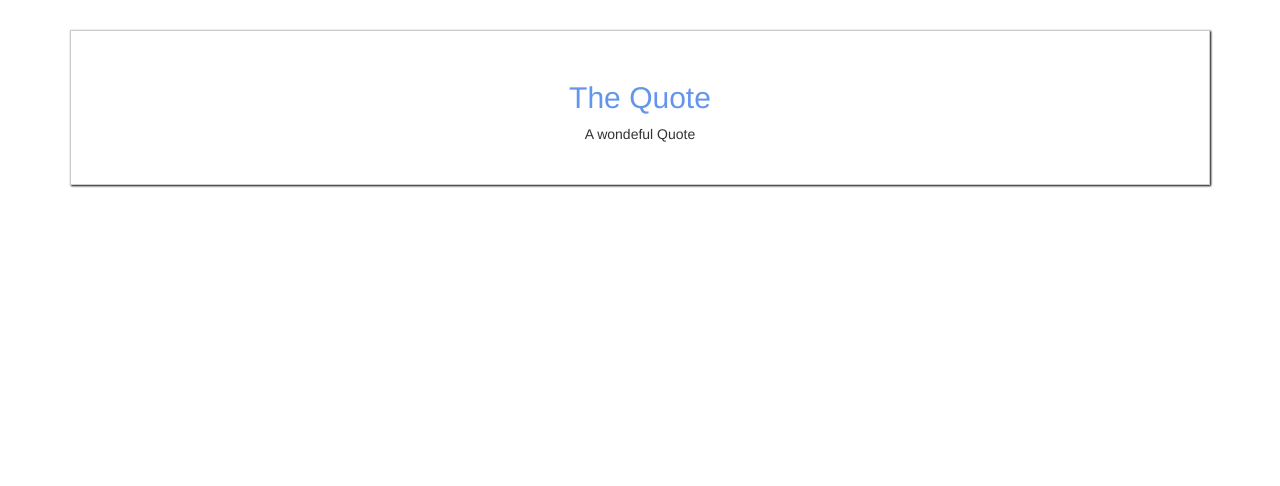
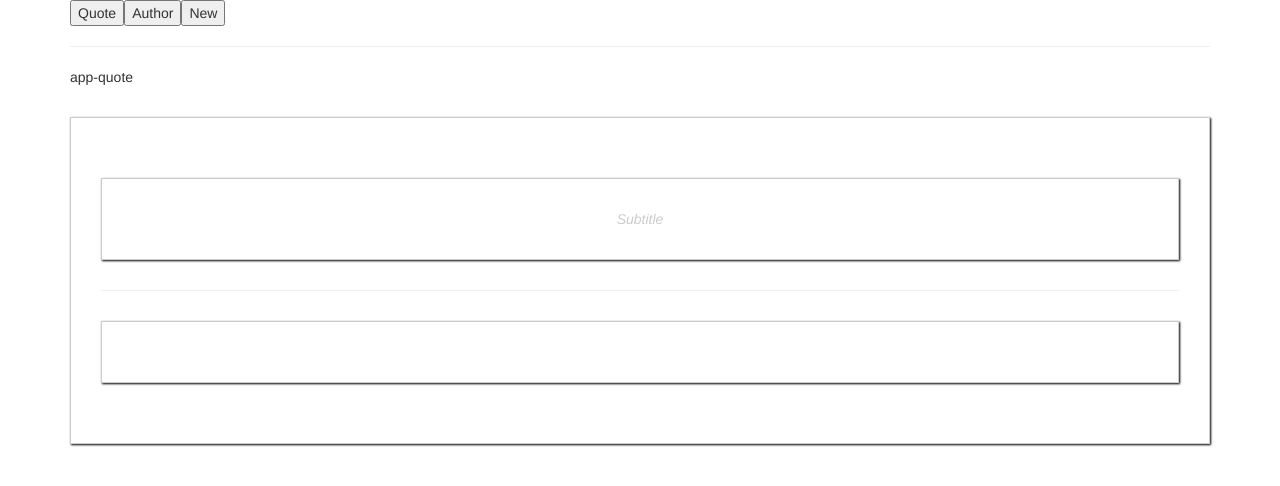
Before and after one commit to Julia-Volkova/Vue-example, a Vue app in the folder vue-cli/: page / in a window 1280 px wide. Shown: the top 486 px of the page. Built offline with nearby package versions, Linux system fonts and the light colour scheme.

Commit message:
Multiple slots and dinamic components

```diff
--- a/vue-cli/src/App.vue
+++ b/vue-cli/src/App.vue
@@ -2,10 +2,18 @@
   <div class="container">
     <div class="row">
       <div class="col-xs-12">
-        <app-quote>
-          <h2>{{ quoteTitle }}</h2>
-          <p>A wondeful Quote</p>
-        </app-quote>
+        <button @click="selectedComponent = 'app-quote'">Quote</button>
+        <button @click="selectedComponent = 'app-author'">Author</button>
+        <button @click="selectedComponent = 'app-new'">New</button>
+        <hr>
+        <p>{{ selectedComponent }}</p>
+        <keep-alive>
+          <component :is="selectedComponent"></component>
+        </keep-alive>
+        <!--<app-quote>-->
+        <!--<h2 slot="title">{{ quoteTitle }}</h2>-->
+        <!--<p slot="content">A wondeful Quote</p>-->
+        <!--</app-quote>-->
       </div>
     </div>
   </div>
@@ -13,15 +21,20 @@
 
 <script>
   import Quote from './components/Quote.vue';
+  import Author from './components/Author.vue';
+  import New from './components/New.vue';
 
   export default {
     data: function () {
       return {
-        quoteTitle: 'The Quote'
+        quoteTitle: 'The Quote',
+        selectedComponent: 'app-quote'
       }
     },
     components: {
-      'app-quote': Quote
+      'app-quote': Quote,
+      'app-author': Author,
+      'app-new': New
     }
   }
 </script>
--- /dev/null
+++ b/vue-cli/src/components/Author.vue
@@ -0,0 +1,14 @@
+<template>
+  <div>
+   <h3>Author</h3>
+  </div>
+</template>
+
+<script>
+  export default {
+
+  }
+</script>
+
+<style>
+</style>
--- /dev/null
+++ b/vue-cli/src/components/New.vue
@@ -0,0 +1,26 @@
+<template>
+  <div>
+    <h3>New Quote</h3>
+    <button @click="counter++">Increase!</button>
+    <p>{{ counter }}</p>
+  </div>
+</template>
+
+<script>
+  export default {
+    data: function () {
+      return {
+        counter: 0
+      }
+    },
+    deactivated() {
+      console.log('Deactivated');
+    },
+    activated() {
+      console.log('Activated');
+    }
+  }
+</script>
+
+<style>
+</style>
--- a/vue-cli/src/components/Quote.vue
+++ b/vue-cli/src/components/Quote.vue
@@ -1,6 +1,13 @@
 <template>
   <div>
-   <slot></slot>
+   <div class="title">
+     <slot name="title"></slot>
+     <span style="color: #ccc;"><slot name="subtitle">Subtitle</slot></span>
+   </div>
+    <hr>
+    <div>
+      <slot name="content"></slot>
+    </div>
   </div>
 </template>
 
@@ -19,6 +26,9 @@
     text-align: center;
   }
   h2 {
-    color: cornflowerblue;
+    color: red;
+  }
+  .title {
+    font-style: italic;
   }
 </style>
```
